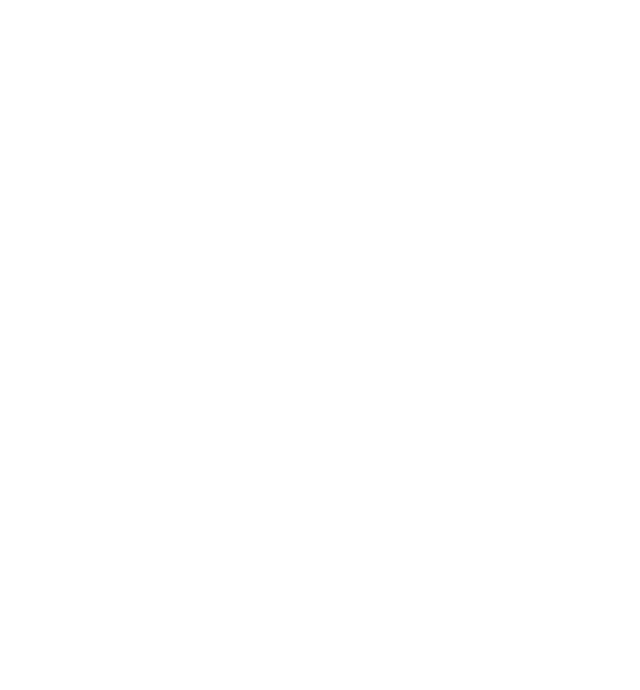
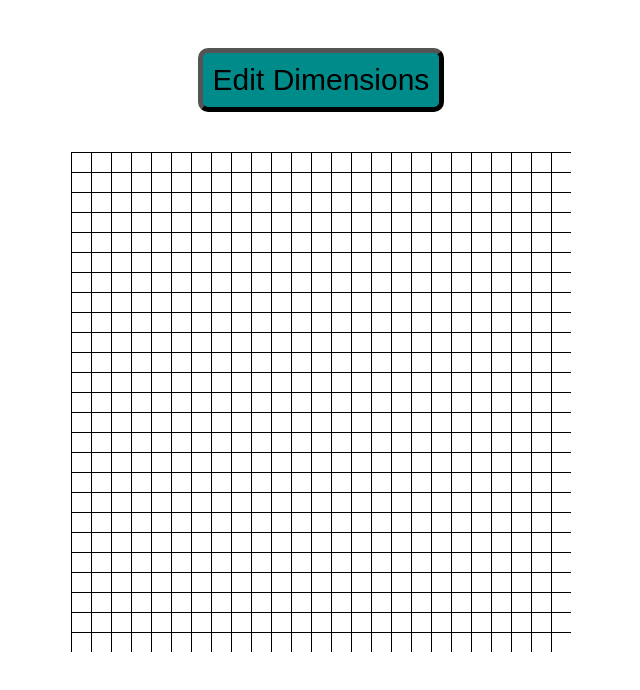
Before and after one commit to dohoonkwag/Etch-a-Sketch, a plain HTML site: page index.html in a window 1280 px wide. Shown: the whole page, without its empty margins (319-959 px from the left). Drawn offline with Linux system fonts and the light colour scheme.

Commit message:
Final Version Etch-a-Sketch

```diff
--- a/index.html
+++ b/index.html
@@ -9,6 +9,7 @@
 </head>
 <body>
     <main>
+        <button>Edit Dimensions</button>
         <div class="container"></div>
     </main>
 </body>
--- a/script.js
+++ b/script.js
@@ -1,16 +1,55 @@
-const gridContainer = document.querySelector('.container');
-
-function createGrid(n=16) {
+function createGrid(n=25) {
+    const gridContainer = document.querySelector('.container');
     for (let i=0; i<n; i++) {
         let rows = document.createElement('div');
         rows.className = 'grid-row';
         gridContainer.appendChild(rows);
+        const gridRows = document.querySelectorAll('.grid-row');
+        gridRows.forEach ((row) => {
+            row.style.height = `${500 / n}px`;
+        })
         for (let j=0; j<n; j++) {
             let box = document.createElement('div');
             box.className = 'grid-box';
             rows.appendChild(box);
+            const gridBoxes = document.querySelectorAll('.grid-box');
+            gridBoxes.forEach((box) => {
+            box.style.height = `${(500 / n) - 1}px`;
+            box.style.width = `${(500 / n) - 1}px`;
+            })
         }
     }
 }
 
+function numGenerator() {
+    let randomNum = Math.floor(Math.random() * 255)
+    return randomNum
+}
+
+function draw() {
+    const boxes = document.querySelectorAll('.grid-box');
+    boxes.forEach((square) => {
+        square.addEventListener('mouseover', function() {
+            console.log('The mouse is over the element');
+            square.style.backgroundColor = `rgb(${numGenerator()}, ${numGenerator()}, ${numGenerator()})`
+        })
+    })
+}
+
+function changeDimensions() {
+    const gridContainer = document.querySelector('.container');
+    while (gridContainer.firstChild) {
+        gridContainer.removeChild(gridContainer.lastChild);
+    }
+    let newNum = prompt('How many squares would you like on each side of the container?');
+    createGrid(Number(newNum));
+    draw()
+}
+
 createGrid()
+draw()
+
+const button = document.querySelector('button');
+button.addEventListener('click', function() {
+    changeDimensions();
+})
--- a/style.css
+++ b/style.css
@@ -1,15 +1,42 @@
 .container {
     display: flex;
     flex-direction: column;
-    background-color: aquamarine;
+    background-color: black;
+    height: 500px;
+    width: 500px;
+    justify-content: space-around;
+    align-content: space-around;
+    justify-self: center;
+    align-self: center;
 }
 
 .grid-row {
     display: flex;
-    justify-content: space-between;
-    background-color: black;
+    justify-content: space-around;
+    align-content: center;
+    width: 500px;
 }
 
 .grid-box {
-    color: white;
+    background-color: white;
+    align-self: center;
+    justify-self: center;
 }
+
+main {
+    display: flex;
+    flex-direction: column;
+    justify-content: center;
+    align-content: center;
+}
+
+button {
+    background-color: darkcyan;
+    border-radius: 10px;
+    font-size: 30px;
+    padding: 10px;
+    border-width: 5px;
+    border-color: black;
+    align-self: center;
+    margin: 40px;
+}
```
